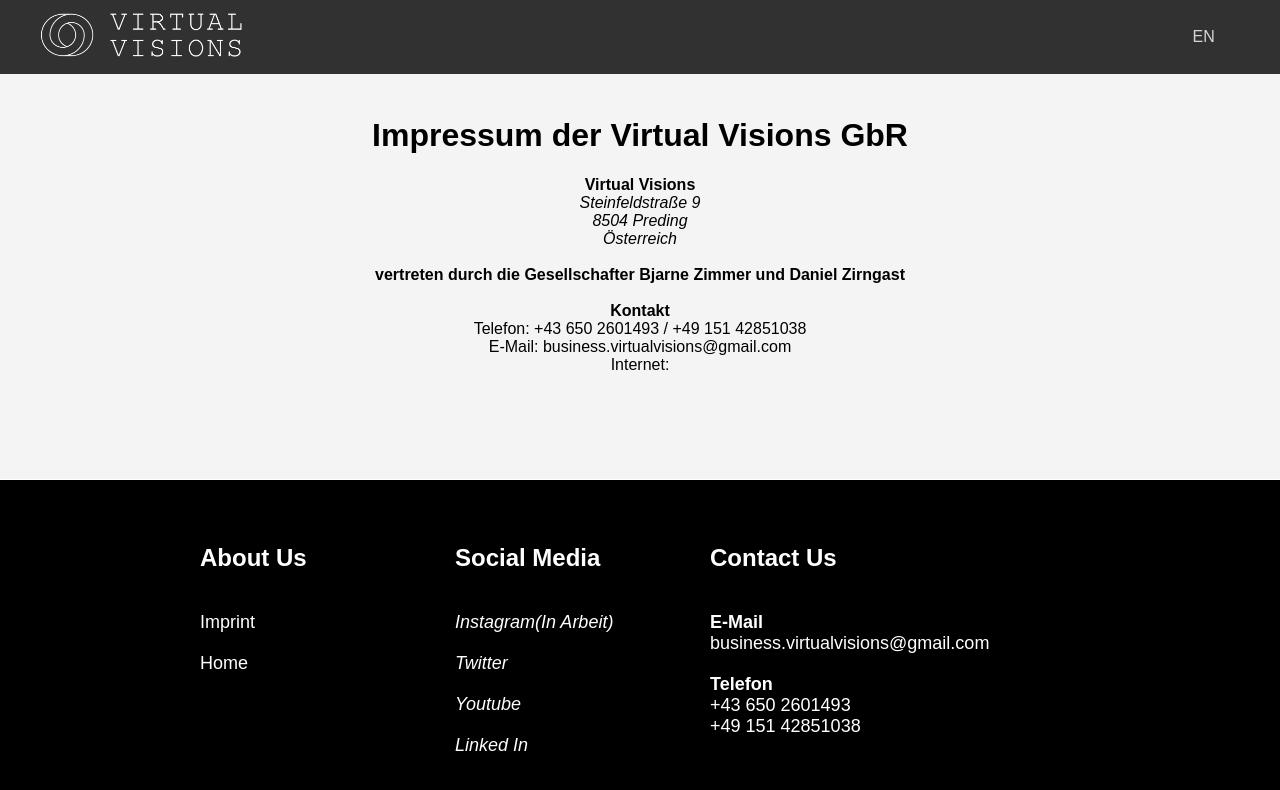
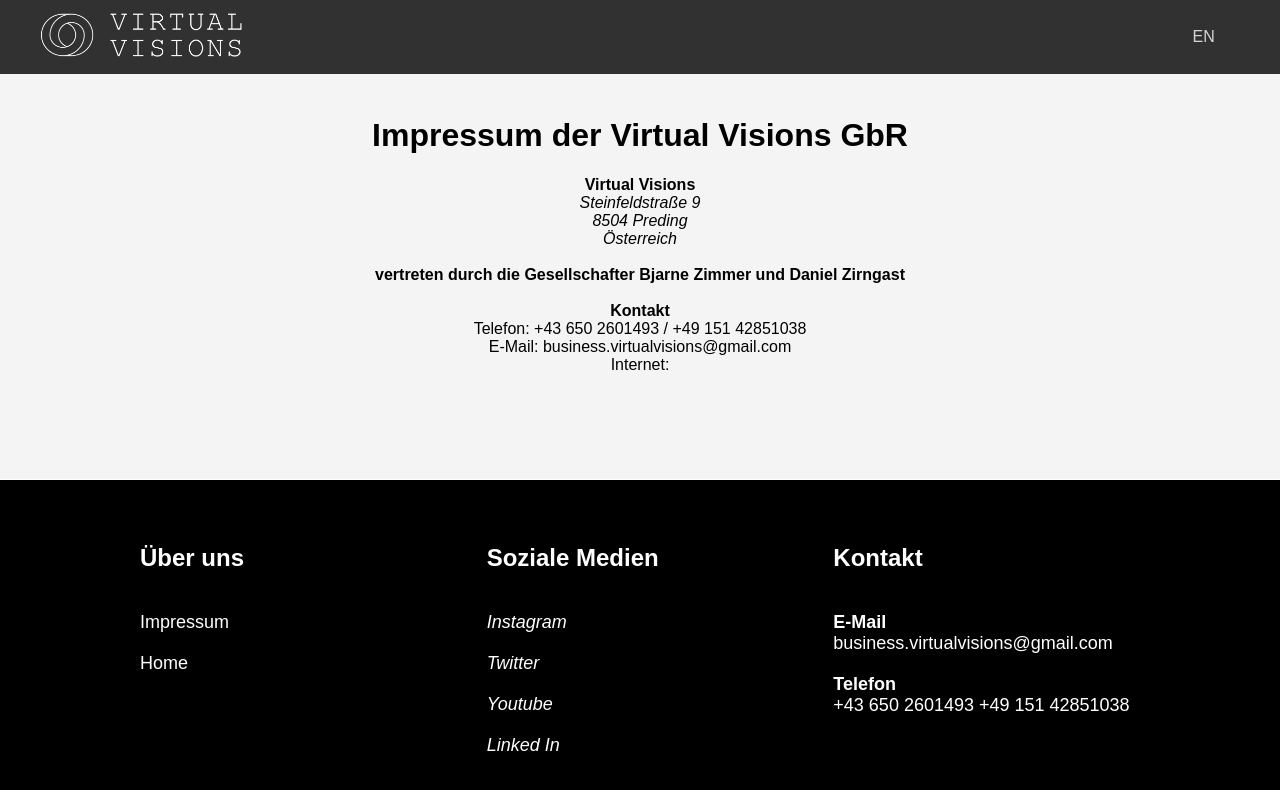
Before and after one commit to Virtual-Visions/Website, a React (Create React App) app: page /imprint in a window 1280 px wide. Shown: the top 790 px of the page. Built offline with nearby package versions, Linux system fonts and the light colour scheme.

Commit message:
insta is now on

```diff
--- a/src/components/Footer.js
+++ b/src/components/Footer.js
@@ -48,10 +48,10 @@
             <Heading>
               {language === "de" ? "Soziale Medien" : "Social Media"}
             </Heading>
-            <FooterLink href="#">
+            <FooterLink href="https://www.instagram.com/virtual___visions/">
               <i className="fab fa-instagram">
 
-                  {language === "de" ? "Instagram(In Arbeit)" : "Instagram(WIP)"}
+                  {language === "de" ? "Instagram" : "Instagram"}
 
               </i>
             </FooterLink>
--- a/src/components/FooterStyles.js
+++ b/src/components/FooterStyles.js
@@ -25,14 +25,14 @@
 display: flex;
 flex-direction: column;
 text-align: left;
-margin-left: 60px;
+margin-left: 0px;
 `;
 
 export const Row = styled.div`
 display: grid;
 grid-template-columns: repeat(auto-fill,
-                        minmax(185px, 1fr));
-grid-gap: 20px;
+                        minmax(300px, 1fr));
+grid-gap: 40px;
 
 @media (max-width: 1000px) {
     grid-template-columns: repeat(auto-fill,
--- a/src/components/Footer_2.js
+++ b/src/components/Footer_2.js
@@ -17,16 +17,20 @@
       <Container>
         <Row>
           <Column>
-            <Heading>About Us</Heading>
-            <FooterLink href="/Imprint">Imprint</FooterLink>
+            <Heading>
+            {language === "de" ? "Über uns" : "About us"}
+            </Heading>
+            <FooterLink href="/Imprint">{language === "de" ? "Impressum" : "Imprint"}</FooterLink>
             <FooterLink href="/">Home</FooterLink>
           </Column>
           <Column>
-            <Heading>Social Media</Heading>
+            <Heading>
+            {language === "de" ? "Soziale Medien" : "Social Media"}
+            </Heading>
             <FooterLink href="#">
-              <i className="fab fa-instagram">
+              <i className="https://www.instagram.com/virtual___visions/">
 
-                  {language === "de" ? "Instagram(In Arbeit)" : "Instagram(WIP)"}
+                  {language === "de" ? "Instagram" : "Instagram"}
 
               </i>
             </FooterLink>
@@ -53,7 +57,9 @@
             </FooterLink>
           </Column>
           <Column>
-            <Heading>Contact Us</Heading>
+            <Heading>
+            {language === "de" ? "Kontakt" : "Contact Us"}
+            </Heading>
             <Text>
               <b>E-Mail</b> business.virtualvisions@gmail.com
             </Text>
```
